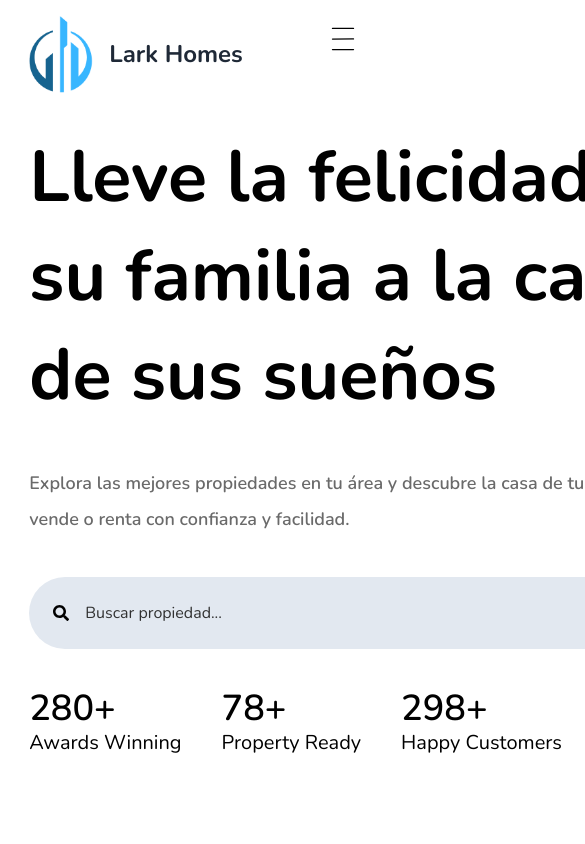
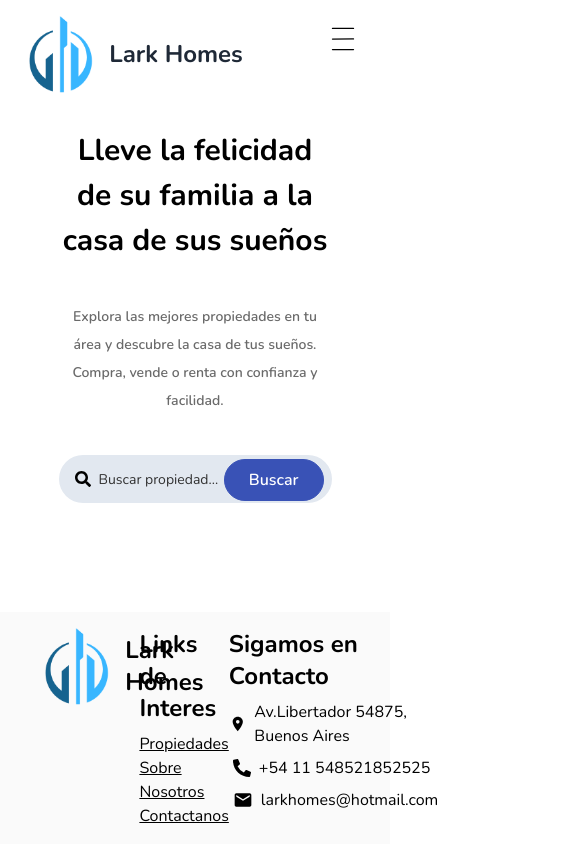
Before and after one commit to nachof948/lark-homes-app, a React (Vite) app in the folder Frontend/: page / in a window 390 px wide. Shown: the top 844 px of the page, 585 px wide, since content can reach past the window. Built offline with nearby package versions, Linux system fonts and the light colour scheme; no server answers.

Commit message:
Hero responsive

```diff
--- a/Frontend/src/components/Hero.jsx
+++ b/Frontend/src/components/Hero.jsx
@@ -1,18 +1,16 @@
 import React from 'react';
 import CasaHero from '/Casa - Hero.jpg'
 import { SearchInput } from './SearchInput';
-import { Statistics } from './Statistics';
 
 const Hero = () => {
   return(
-    <section className='flex justify-between items-stretch'>
+    <section className='flex flex-col justify-between gap-5 items-center xl:flex-row xl:items-start '>
       <div className="flex flex-col font-nunito gap-10 ">
-        <h1 className=' font-bold text-7xl w-[45rem] leading-snug'>Lleve la felicidad de su familia a la casa de sus sueños </h1>
-        <p className='w-[45rem] leading-loose text-lg text-color-gris font-semibold'>Explora las mejores propiedades en tu área y descubre la casa de tus sueños. Compra, vende o renta con confianza y facilidad.</p>
+      <h1 className='font-bold text-3xl leading-snug sm:text-5xl md:text-6xl 2xl:text-7xl 2xl:leading-snug w-[70vw] xl:w-[38vw] xl:leading-snug text-center xl:text-left'>Lleve la felicidad de su familia a la casa de sus sueños</h1>
+        <p className='w-[40vw] leading-loose text-sm md:text-lg w-[70vw] text-center text-color-gris font-semibold xl:w-[38vw] xl:text-left'>Explora las mejores propiedades en tu área y descubre la casa de tus sueños. Compra, vende o renta con confianza y facilidad.</p>
         <SearchInput />
-        <Statistics />
       </div>
-      <img className='rounded-lg w-[45rem] h-[40rem]' src={CasaHero} alt="Casa" />
+      <img className='rounded-lg hidden h-[40rem] object-cover xl:w-[38vw] xl:block' src={CasaHero} alt="Casa" />
     </section>
   )
 }
--- a/Frontend/src/components/SearchInput.jsx
+++ b/Frontend/src/components/SearchInput.jsx
@@ -27,11 +27,11 @@ const SearchInput = ({ styleInput, styleButton, styleIcon }) => {
     }
   },[location.search])
 
-  const inputStyle = 'bg-slate-200 outline-none w-[45rem] py-6 px-14 rounded-full placeholder:text-color-negro'
-  const buttonStyle = 'absolute top-2 right-2 transition-all duration-300 font-semibold bg-color-azul border border-color-azul text-white font-nunito py-4 px-12 rounded-full hover:bg-transparent hover:text-color-azul'
-  const iconStyle = 'absolute top-7 left-6'
+  const inputStyle = 'bg-slate-200 outline-none w-[70vw] py-3 px-10 rounded-full placeholder:text-color-negro placeholder:text-sm xl:w-[40vw] md:px-14 md:py-6 md:placeholder:text-base'
+  const buttonStyle = 'absolute top-1 right-2 transition-all duration-300 font-semibold bg-color-azul border border-color-azul text-white font-nunito py-2 px-6 rounded-full hover:bg-transparent hover:text-color-azul md:px-12 md:py-4 md:top-2'
+  const iconStyle = 'absolute top-4 left-4 md:top-7 md:top-6'
   return(
-    <form className='relative' onSubmit={handleSubmit}>
+    <form className='relative w-[70vw] xl:w-[40vw]' onSubmit={handleSubmit}>
       <input
         type="text"
         placeholder='Buscar propiedad...'
--- a/Frontend/src/components/Statistics.jsx
+++ /dev/null
@@ -1,17 +0,0 @@
-import React from 'react';
-import dataHero from '../data/dataHero.json'
-
-const Statistics = () => {
-  return(
-    <div className='flex items-center gap-10'>
-      {dataHero.map((datos, index) =>(
-        <div className="flex flex-col" key={index}>
-          <p className='font-nunito font-semibold text-4xl'>{datos.number}+</p>
-          <p className='font-nunito text-xl'>{datos.text}</p>
-        </div>
-      ))}
-    </div>
-  )
-}
-
-export { Statistics }
--- a/Frontend/src/data/dataHero.json
+++ /dev/null
@@ -1,14 +0,0 @@
-[
-    {
-        "number":280,
-        "text":"Awards Winning"
-    },
-    {
-        "number":78,
-        "text":"Property Ready"
-    },
-    {
-        "number":298,
-        "text":"Happy Customers"
-    }
-]
--- a/Frontend/src/pages/Home.jsx
+++ b/Frontend/src/pages/Home.jsx
@@ -1,18 +1,18 @@
-import { useSelector } from "react-redux"
-import { Hero } from "../components/Hero"
-import { PropertiesHome } from "../components/PropertiesHome"
-import { CustomersOpinion } from "../components/CustomersOpinion"
-import { ExploreProperties } from "../components/ExploreProperties"
+import React from 'react';
+import { Hero } from '../components/Hero';
+import { PropertiesHome } from '../components/PropertiesHome';
+import { CustomersOpinion } from '../components/CustomersOpinion';
+import { ExploreProperties } from '../components/ExploreProperties';
 
 const Home = () => {
-  return(
-    <main className="mt-[8rem] w-[85vw] mx-auto flex flex-col gap-24">
-      <Hero />
-      <PropertiesHome />
-      <CustomersOpinion />
-      <ExploreProperties />
-    </main>
-  )
+    return (
+        <main className="mt-32 w-[85vw] mx-auto flex flex-col gap-24">
+            <Hero />
+{/*             <PropertiesHome />
+            <CustomersOpinion />
+            <ExploreProperties /> */}
+        </main>
+    );
 }
 
-export { Home }
+export { Home };
--- a/Frontend/tailwind.config.js
+++ b/Frontend/tailwind.config.js
@@ -16,7 +16,13 @@ export default {
         "color-negro":"#313131",
         "color-gris":"#6A6A6A",
         "color-gris-claro":"#FAFAFA"
-      }
+      },
+      screens: {
+        '2xl': '1400px',
+      },
+      lineHeight: {
+        snug: '1.500',
+      },
     },
   },
   plugins: [],
```
